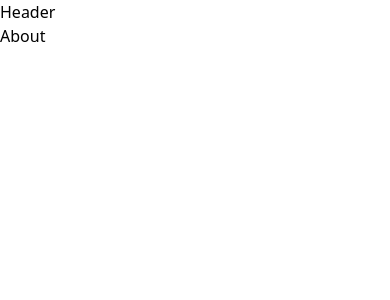
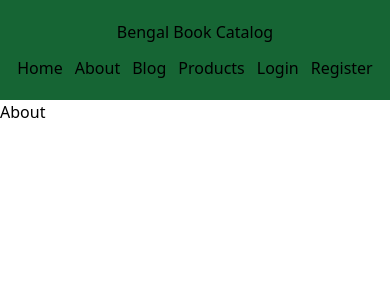
Before and after one commit to sujoncham/bengal-book-catalog-client, a React (Vite) app: page /about in a window 390 px wide. Shown: the top 300 px of the page. Built offline with nearby package versions, Linux system fonts and the light colour scheme.

Commit message:
header simple responsive done

```diff
--- a/index.html
+++ b/index.html
@@ -5,6 +5,7 @@
     <link rel="icon" type="image/svg+xml" href="/vite.svg" />
     <meta name="viewport" content="width=device-width, initial-scale=1.0" />
     <title>Bengal Book Catalog</title>
+    <!-- https://github.com/Apollo-Level2-Web-Dev/L2A5-book-catalog-assignment-frontend-category/blob/main/README.md -->
   </head>
   <body>
     <div id="root"></div>
--- a/src/layout/Header.tsx
+++ b/src/layout/Header.tsx
@@ -1,7 +1,34 @@
+import { Link } from "react-router-dom";
 const Header = () => {
   return (
-    <div>
-      <h1>Header</h1>
+    <div className="bg-green-800 py-5">
+      <div className="container mx-auto px-5 flex flex-col lg:flex-row md:flex-row sm:flex-col lg:justify-between md:justify-between sm:justify-center lg:items-center md:items-center sm:items-center items-center gap-3">
+        <div>
+          <h1>Bengal Book Catalog</h1>
+        </div>
+        <div>
+          <ul className="flex justify-start items-center gap-3">
+            <li>
+              <Link to={"/"}>Home</Link>
+            </li>
+            <li>
+              <Link to={"/about"}>About</Link>
+            </li>
+            <li>
+              <Link to={"/blog"}>Blog</Link>
+            </li>
+            <li>
+              <Link to={"/products"}>Products</Link>
+            </li>
+            <li>
+              <Link to={"/login"}>Login</Link>
+            </li>
+            <li>
+              <Link to={"/register"}>Register</Link>
+            </li>
+          </ul>
+        </div>
+      </div>
     </div>
   );
 };
--- a/src/routes/index.tsx
+++ b/src/routes/index.tsx
@@ -5,6 +5,7 @@ import Blog from "../pages/Blog";
 import Home from "../pages/Home";
 import Login from "../pages/Login";
 import Page404 from "../pages/Page404";
+import Products from "../pages/Products";
 import Register from "../pages/Register";
 const routes = createBrowserRouter([
   {
@@ -22,6 +23,10 @@ const routes = createBrowserRouter([
       {
         path: "/blog",
         element: <Blog />,
+      },
+      {
+        path: "/products",
+        element: <Products />,
       },
     ],
   },
```
Also changed, not shown: 1 other file (tests, documents, lock files or other folders).
